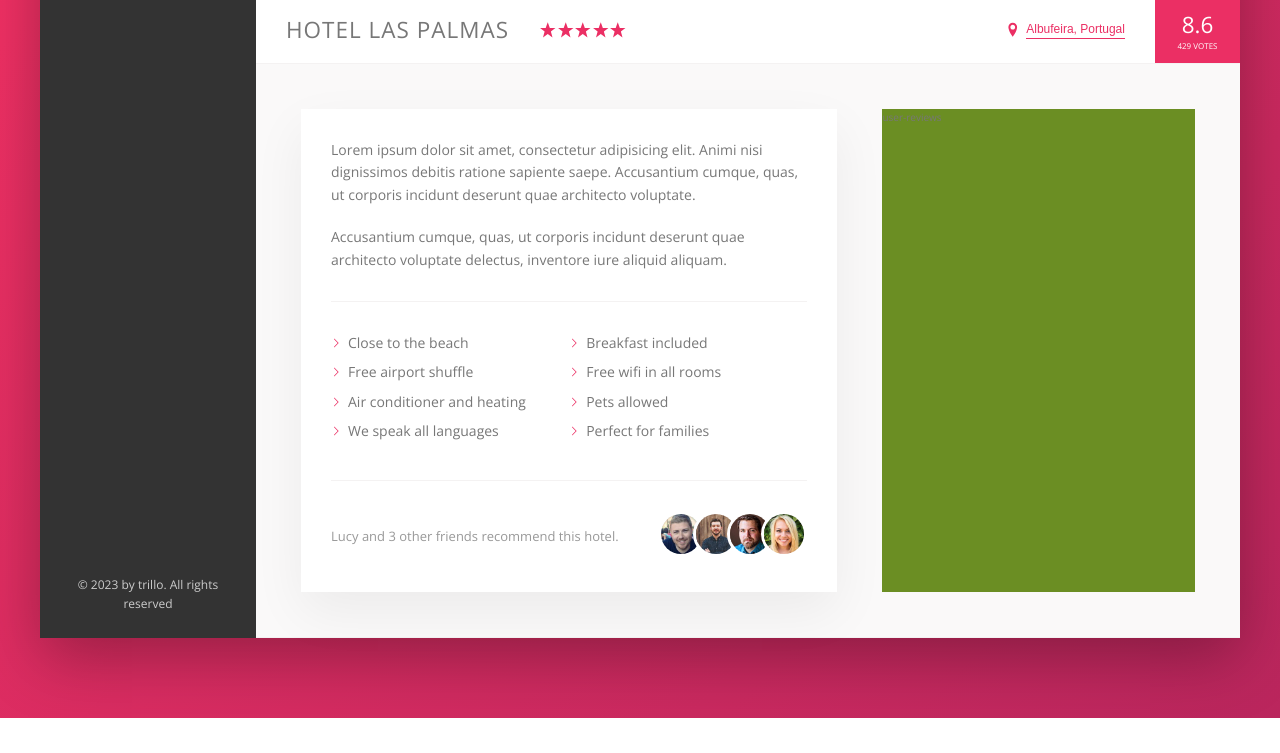
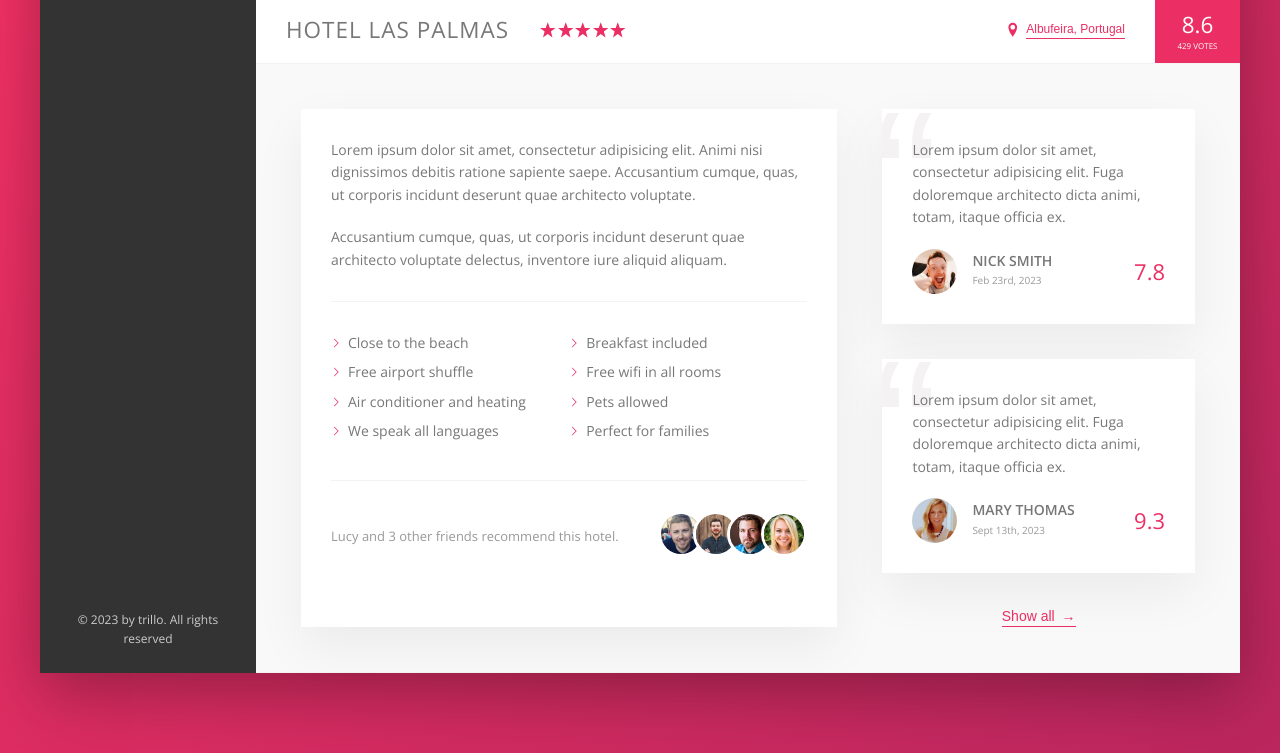
Before and after one commit to gurugu-learning-projects/jonas.schmedtmann---css_trillo, a website: page index.html in a window 1280 px wide. Shown: the part 538-1291 px from the top of the page. Before the commit the page ends 1256 px from the top, so only its background shows below. Drawn offline with nearby package versions, Linux system fonts and the light colour scheme.

Commit message:
feat: add user reviews

```diff
--- a/index.html
+++ b/index.html
@@ -202,7 +202,47 @@
                 </div>
               </div>
             </div>
-            <div class="user-reviews">user-reviews</div>
+            <div class="user-reviews">
+              <figure class="review">
+                <blockquote class="review__text">
+                  Lorem ipsum dolor sit amet, consectetur adipisicing elit. Fuga
+                  doloremque architecto dicta animi, totam, itaque officia ex.
+                </blockquote>
+                <figcaption class="review__user">
+                  <img
+                    src="img/user-1.jpg"
+                    alt="User 1"
+                    class="review__photo"
+                  />
+                  <div class="review__user-box">
+                    <p class="review__user-name">Nick Smith</p>
+                    <p class="review__user-date">Feb 23rd, 2023</p>
+                  </div>
+                  <div class="review__user-rating">7.8</div>
+                </figcaption>
+              </figure>
+
+              <figure class="review">
+                <blockquote class="review__text">
+                  Lorem ipsum dolor sit amet, consectetur adipisicing elit. Fuga
+                  doloremque architecto dicta animi, totam, itaque officia ex.
+                </blockquote>
+                <figcaption class="review__user">
+                  <img
+                    src="img/user-2.jpg"
+                    alt="User 2"
+                    class="review__photo"
+                  />
+                  <div class="review__user-box">
+                    <p class="review__user-name">Mary THomas</p>
+                    <p class="review__user-date">Sept 13th, 2023</p>
+                  </div>
+                  <div class="review__user-rating">9.3</div>
+                </figcaption>
+              </figure>
+
+              <button class="btn-inline">Show all <span>&rarr;</span></button>
+            </div>
           </div>
         </main>
       </div>
--- a/sass/_components.scss
+++ b/sass/_components.scss
@@ -261,8 +261,17 @@
   cursor: pointer;
   transition: all 0.2s;
 
+  & span {
+    margin-left: 3px;
+    transition: margin-left 0.2s;
+  }
+
   &:hover {
     color: var(--color-grey-dark-1);
+
+    span {
+      margin-left: 8px;
+    }
   }
 
   &:focus {
@@ -341,9 +350,6 @@
     margin-right: auto;
   }
 
-  &__friends {
-  }
-
   &__photo {
     box-sizing: content-box;
     height: 4rem;
@@ -356,3 +362,65 @@
     }
   }
 }
+
+//** REVIEWS */
+.review {
+  position: relative;
+  background-color: #fff;
+  box-shadow: var(--shadow-light);
+  padding: 3rem;
+  margin-bottom: 3.5rem;
+  overflow: hidden;
+
+  &__text {
+    margin-bottom: 2rem;
+    position: relative;
+    z-index: 10;
+  }
+
+  &__user {
+    display: flex;
+    align-items: center;
+    gap: 1.5rem;
+  }
+
+  &__photo {
+    height: 4.5rem;
+    width: 4.5rem;
+    border-radius: 50%;
+  }
+
+  &__user-box {
+    margin-right: auto;
+    margin-bottom: 0.4rem;
+  }
+
+  &__user-name {
+    font-style: 1.1rem;
+    font-weight: 600;
+    text-transform: uppercase;
+  }
+
+  &__user-date {
+    font-size: 1rem;
+    color: var(--color-grey-dark-3);
+  }
+
+  &__user-rating {
+    font-size: 2.2rem;
+    color: var(--color-primary);
+    font-weight: 300;
+  }
+
+  &::before {
+    content: "\201C";
+    position: absolute;
+    top: -2.75rem;
+    left: -1rem;
+    font-size: 20rem;
+    line-height: 1;
+    color: var(--color-grey-light-2);
+    font-family: sans-serif;
+    z-index: 1;
+  }
+}
--- a/sass/_layout.scss
+++ b/sass/_layout.scss
@@ -35,6 +35,7 @@
 }
 
 .detail {
+  font-size: 1.4rem;
   display: flex;
   padding: 4.5rem;
   background-color: var(--color-grey-light-1);
@@ -42,7 +43,6 @@
 }
 
 .description {
-  font-size: 1.4rem;
   background-color: #fff;
   box-shadow: var(--shadow-light);
   padding: 3rem;
@@ -51,6 +51,8 @@
 }
 
 .user-reviews {
-  background-color: olivedrab;
   flex: 1;
+  display: flex;
+  flex-direction: column;
+  align-items: center;
 }
```
Also changed, not shown: css/style.css.
